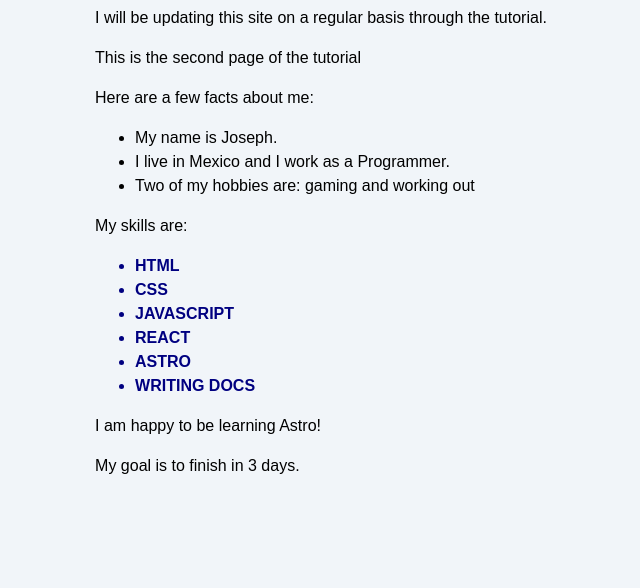
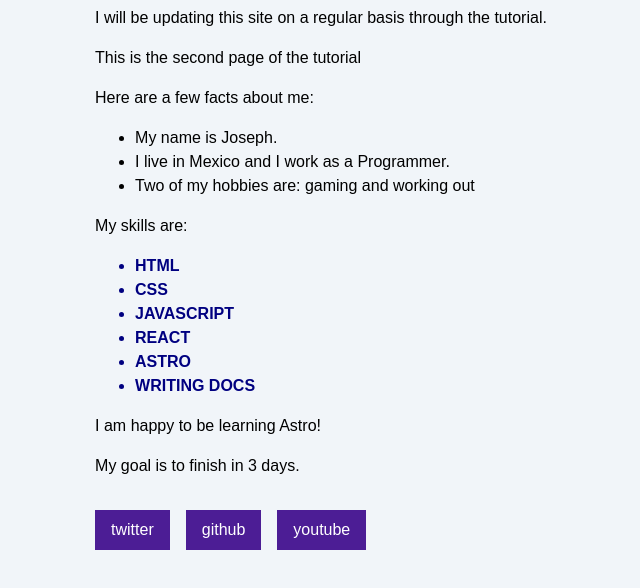
Before and after one commit to JosephHerreraDev/blog, an Astro site: page /about in a window 1280 px wide. Shown: the part 162-750 px from the top of the page, without its empty margins (205-845 px from the left). Built offline with nearby package versions, Linux system fonts and the light colour scheme; Astro itself is replaced by a stand-in of ours.

Commit message:
Added Footer, Navigation & Social components

```diff
--- /dev/null
+++ b/src/components/Footer.astro
@@ -0,0 +1,17 @@
+---
+import Social from './Social.astro';
+---
+
+<style>
+    footer {
+      display: flex;
+      gap: 1rem;
+      margin-top: 2rem;
+    }
+  </style>
+
+<footer>
+    <Social platform="twitter" username="astrodotbuild" />
+    <Social platform="github" username="withastro" />
+    <Social platform="youtube" username="astrodotbuild" />
+</footer>
--- /dev/null
+++ b/src/components/Navigation.astro
@@ -0,0 +1,5 @@
+---
+---
+<a href="/">Home</a>
+<a href="/about/">About</a>
+<a href="/blog/">Blog</a>
--- /dev/null
+++ b/src/components/Social.astro
@@ -0,0 +1,13 @@
+---
+const { platform, username } = Astro.props;
+---
+<a href={`https://www.${platform}.com/${username}`}>{platform}</a>
+
+<style>
+    a {
+      padding: 0.5rem 1rem;
+      color: white;
+      background-color: #4c1d95;
+      text-decoration: none;
+    }
+  </style>
--- a/src/pages/about.astro
+++ b/src/pages/about.astro
@@ -1,4 +1,6 @@
 ---
+	import Navigation from '../components/Navigation.astro';
+	import Footer from '../components/Footer.astro';
 	import '../styles/global.css';
 	const pageTitle = "About Me";
 	const identity = {
@@ -40,9 +42,7 @@
 		  </style>
 	</head>
 	<body>
-        <a href="/">Home</a>
-        <a href="/about/">About</a>
-        <a href="/blog/">Blog</a>
+        <Navigation />
 		<h1>{pageTitle}</h1>
         <p>I will be updating this site on a regular basis through the tutorial.</p>
         <p>This is the second page of the tutorial</p>
@@ -64,5 +64,6 @@
 			{finished && <p>I finished this tutorial!</p>}
 
 			{goal === 3 ? <p>My goal is to finish in 3 days.</p> : <p>My goal is not 3 days.</p>}
+			<Footer/>
 	</body>
 </html>
```
Also changed, not shown: src/pages/blog.astro (+4 -3 lines), src/pages/index.astro (+5 -3 lines).
